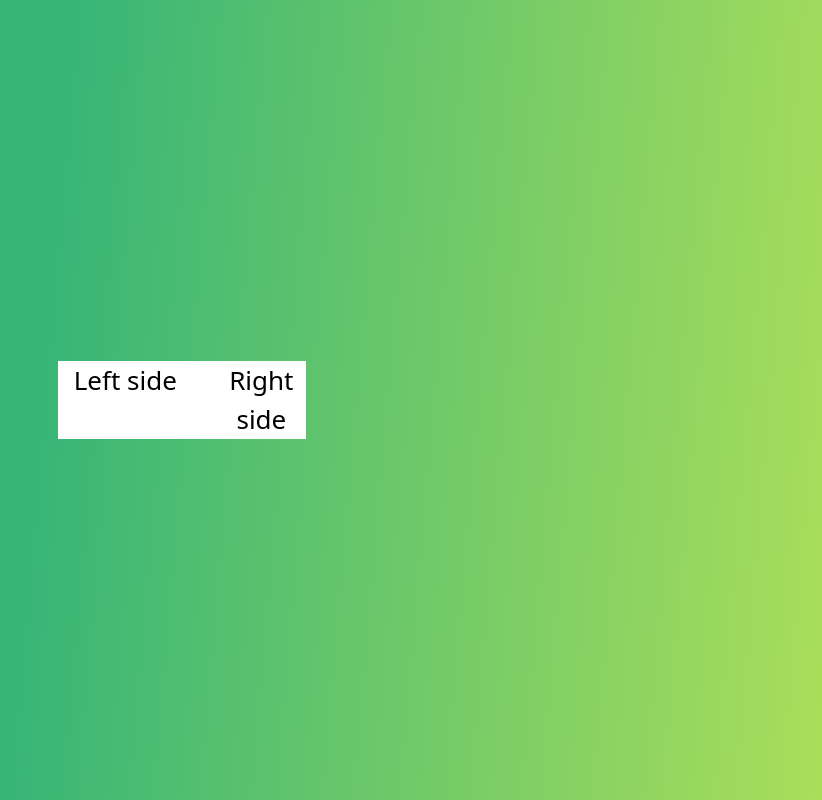
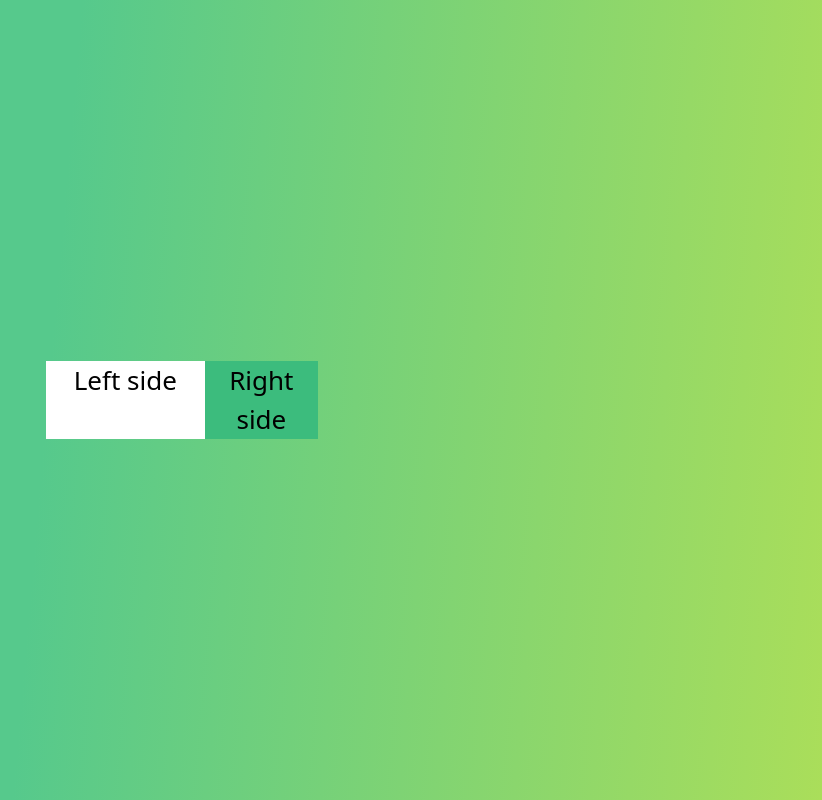
Before and after one commit to MarianaTellezR/currency-converter-mariana-tellez, a React (Create React App) app: page / in a window 1280 px wide. Shown: the whole page, without its empty margins (458-1280 px from the left). Built offline with nearby package versions, Linux system fonts and the light colour scheme.

Commit message:
Created basic layout

```diff
--- a/src/App.css
+++ b/src/App.css
@@ -1,9 +1,9 @@
 .App {
   text-align: center;
-  background: rgb(55, 181, 119);
+  background: rgb(86, 201, 140);
   background: linear-gradient(
     95deg,
-    rgba(55, 181, 119, 1) 39%,
+    rgba(86, 201, 140, 1) 40%,
     rgba(170, 222, 90, 1) 100%
   );
   min-height: 100vh;
--- a/src/CurrencyConverter.css
+++ b/src/CurrencyConverter.css
@@ -1,4 +1,11 @@
 .CurrencyConverter {
-  background-color: white;
   color: black;
 }
+
+.CurrencyConverter .left-side {
+  background-color: white;
+}
+
+.CurrencyConverter .right-side {
+  background-color: #3cbc7d;
+}
```
